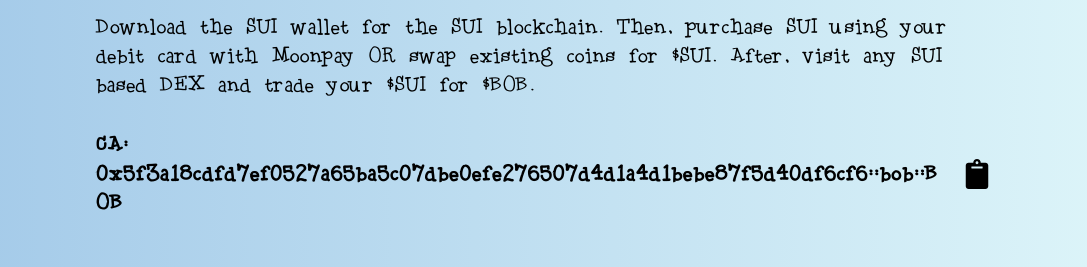
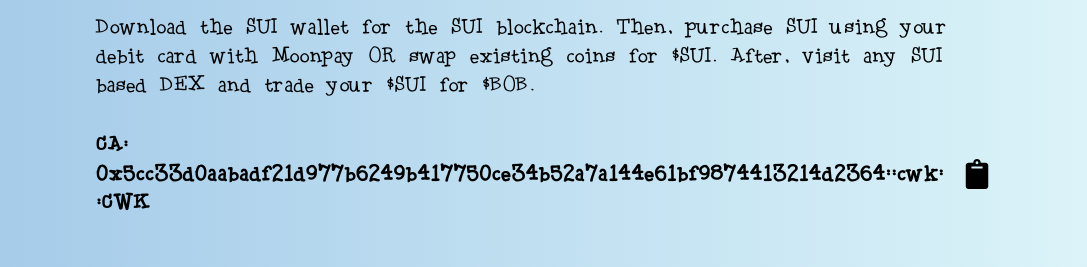
Before and after one commit to asqre/Buy-Bob, a React (Create React App) app: page / in a window 1280 px wide. Shown: the part 1020-1287 px from the top of the page, without its empty margins (96-1183 px from the left). Built offline with nearby package versions, Linux system fonts and the light colour scheme.

Commit message:
change the ca

```diff
--- a/src/section/Buy.js
+++ b/src/section/Buy.js
@@ -7,7 +7,7 @@
 const Buy = () => {
   const [copied, setCopied] = useState(false);
   const contractAddress =
-    "0x5f3a18cdfd7ef0527a65ba5c07dbe0efe276507d4d1a4d1bebe87f5d40df6cf6::bob::BOB";
+    "0x5cc33d0aabadf21d977b6249b417750ce34b52a7a144e61bf9874413214d2364::cwk::CWK";
 
   const copyToClipboard = () => {
     navigator.clipboard.writeText(contractAddress);
```
